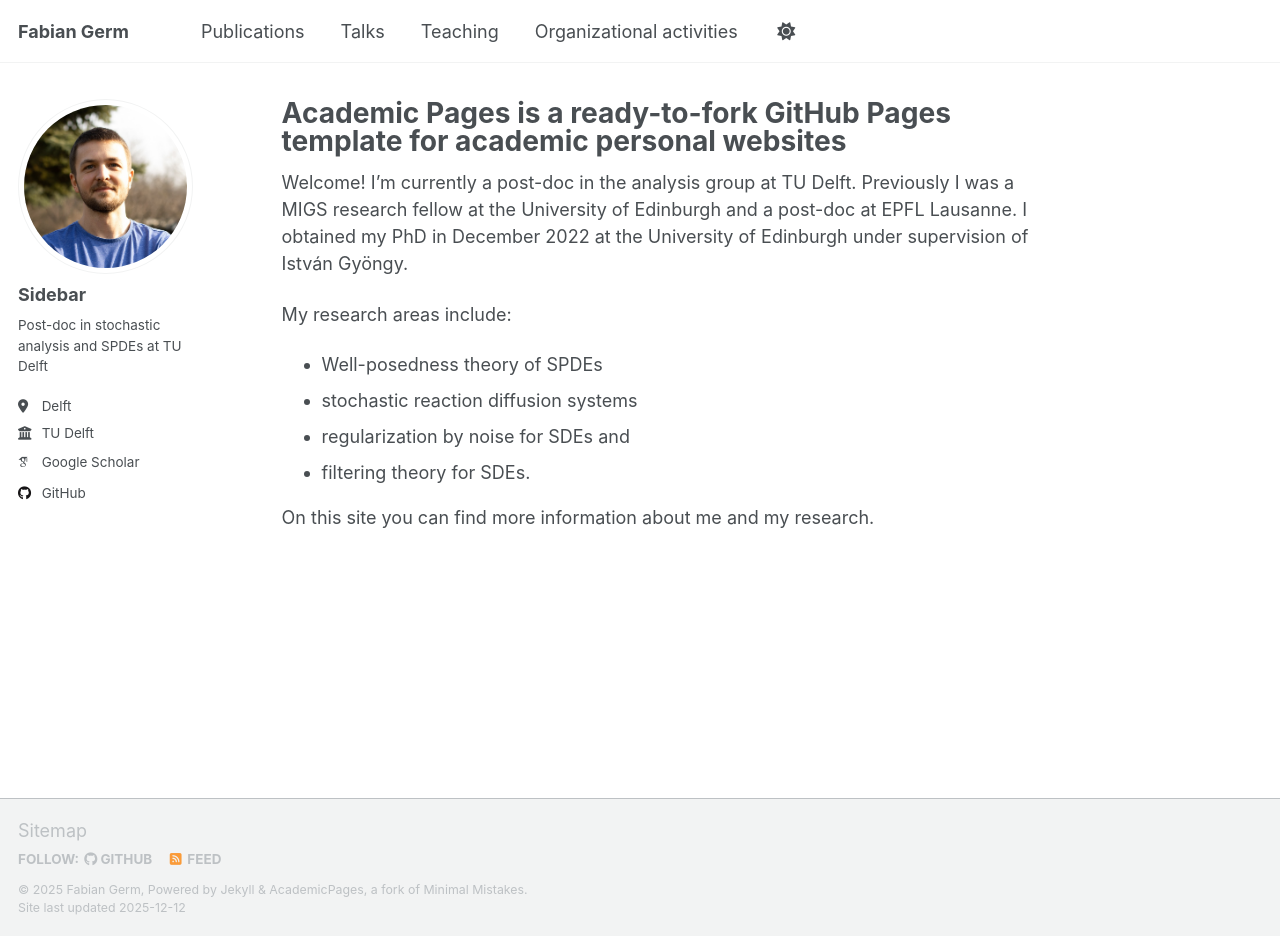
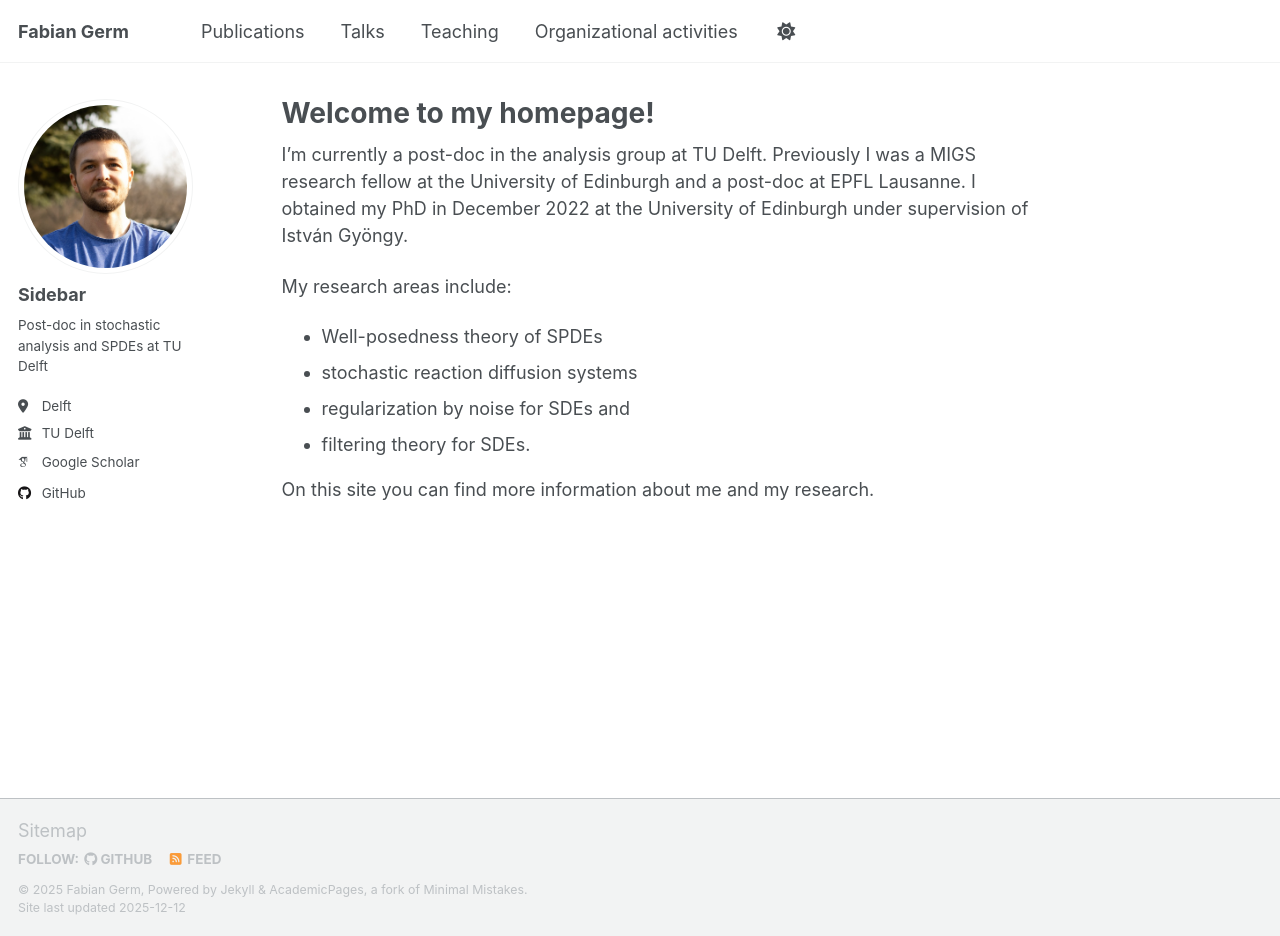
Before and after one commit to FabianGerm/fabiangerm.github.io, a Jekyll site: the page built from _pages/about.md, in a window 1280 px wide and 936 px high. Built offline with Jekyll 4.4.1, drawn with Linux system fonts in a browser that asks for light colours; some web fonts are replaced; a script that is not in the unit is left out.

Commit message:
Update about.md

```diff
--- a/_pages/about.md
+++ b/_pages/about.md
@@ -1,13 +1,13 @@
 ---
 permalink: /
-title: "Academic Pages is a ready-to-fork GitHub Pages template for academic personal websites"
+title: "Welcome to my homepage!"
 author_profile: true
 redirect_from:
   - /about/
   - /about.html
 ---
 
-Welcome! I'm currently a post-doc in the analysis group at TU Delft. Previously I was a MIGS research fellow at the University of Edinburgh and a post-doc at EPFL Lausanne. I obtained my PhD in December 2022 at the University of Edinburgh under supervision of István Gyöngy.
+I'm currently a post-doc in the analysis group at TU Delft. Previously I was a MIGS research fellow at the University of Edinburgh and a post-doc at EPFL Lausanne. I obtained my PhD in December 2022 at the University of Edinburgh under supervision of István Gyöngy.
 
 My research areas include:
 - Well-posedness theory of SPDEs
```
